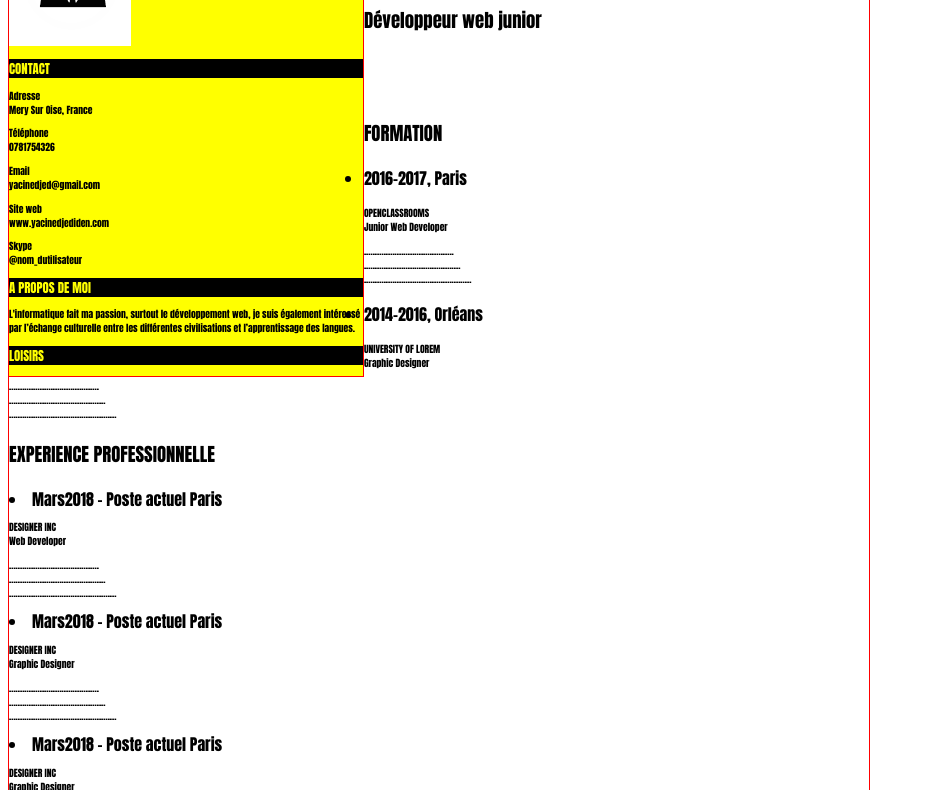
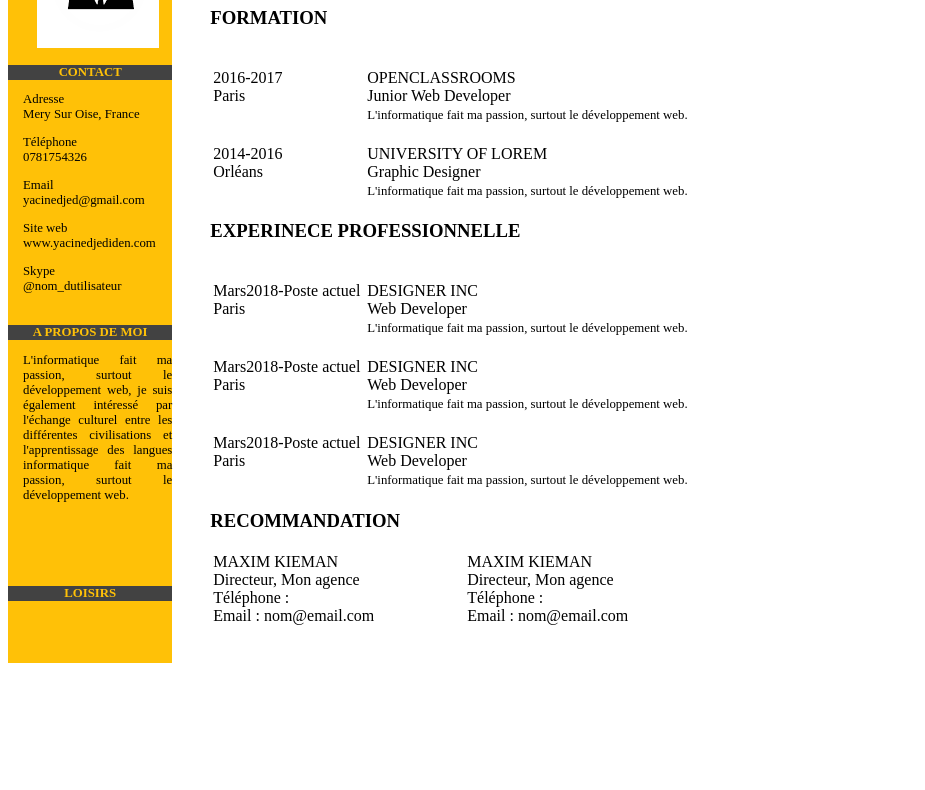
Before and after one commit to YacineDjediden/YacineDjediden.github.io, a plain HTML site: page index.html in a window 1280 px wide. Shown: the part 95-885 px from the top of the page, without its empty margins (0-925 px from the left). After the commit the page ends 831 px from the top, so only its background shows below. Drawn offline with Linux system fonts and the light colour scheme.

Commit message:
amélioration etape 2 html, css

```diff
--- a/css/styles.css
+++ b/css/styles.css
@@ -1,46 +1,61 @@
-/*@font-face {
-    font-family: 'MaSuperPolice';
-    src: url('MaSuperPolice.eot');
-}*/
-.souligne {
-    text-decoration: overline;
+.charset {
+    font-size: 0.8em;
+    /*width: 17%;*/
 }
-
-body {
-    font-family: Impact, "Arial Black", Arial, Verdana, sans-serif;
+td {
+    /*width: 50%;*/
+    min-width: 150px;
+    /*font-size: 0.6em;*/
 }
-
+p{
+    text-align: justify;
+    font-size: 0.8em;
+    max-width: 150px;
+    margin-left: 15px;
+}
+.photo {
+    text-align: center;
+}
 #gauche {
-    border: 1px solid red;
-    width: 28%;
+    /*border: 1px solid black;*/
+    width: 13%;
+    height: 750px;
     float: left;
-    background-color: yellow;
+    background-color: rgb(255,193,7);
+    /*color: rgb(38,50,56);*/
+    text-align: center;
+    /*margin: auto; *//* On peut donc demander à ce que le bloc soit centré avec auto*/
+    /*margin-bottom: 20px;*/
 }
-
-.droite {
-    border: 1px solid red;
-    width: 68%;
-    float: top right;
-}
-
 #gauche h2 {
     clear: both;
-    background-color: #000000;
-    color: yellow;
+    background-color: rgb(66,66,66); /*grey;*/
+    color: rgb(255,193,7);
+    text-transform: uppercase;
     font-size: 0.8em;
-    text-transform: uppercase;
+    /*height: 20px;*/
 }
-
+#contact {
+    height: 250px;
+}
+#apropos {
+    height: 250px;
+}
+#loisirs {
+  height: 150px;
+}
+#droite {
+    float: right;
+    width: 84%;
+    height: 750px;
+    /*text-align: justify;*/
+    /*margin: auto;*/
+}
 mark {
     /* La couleur de fond prend le pas sur celle de toute la page*/
     background-color: white;
-    color: yellow;
+    color: rgb(255,193,7);
 }
-
-.intitul {
-    font-size: 12px;
+.recommandation {
+    min-width: 250px;
 }
-
-p {
-    font-size: 0.6em;
-}
--- a/index.html
+++ b/index.html
@@ -1,16 +1,16 @@
 <!DOCTYPE html>
 <html lang="fr">
     <head>
-    	 <!-- En-tête de la page -->
+         <!-- En-tête de la page -->
         <meta charset="utf-8" />
         <link rel="stylesheet" href="css/styles.css" />
         <title>CV Yacine</title>
     </head>
 
     <body> <!-- Corps de la page -->
-    	<article id="gauche">
-            <p>
-                <img src="images/yacine.jpg" class="imageflottante" alt="Photo de profil" title="C'est beau le web !" />
+        <article id="gauche">
+            <p class="photo">
+                <img src="images/yacine.jpg" class="imageflottante" alt="Photo de profil" title="Yacine" />
             </p>
             <section id="contact">
                 <h2>Contact</h2>
@@ -22,87 +22,80 @@
             </section>
             <section id="apropos">
                 <h2>A propos de moi</h2>
-                <p>L'informatique fait ma passion, surtout le développement web, je suis également intéressé par l’échange culturelle entre les différentes civilisations et l’apprentissage des langues.</p>
+                <p>L'informatique fait ma passion, surtout le développement web, je suis également intéressé par l'échange culturel entre les différentes civilisations et l'apprentissage des langues informatique fait ma passion, surtout le développement web.</p>
             </section>
             <section id="loisirs">
                 <h2>Loisirs</h2>
             </section>
         </article>
-
-    	<div class="droite">
-            <h1> <mark>YACINE</mark> DJEDIDEN</h1>
-            <h3>Développeur web junior</h3><br/><br/>
-                <section>
-                    <h3>FORMATION</h3>
-                        <div class="date_form1">
-                            <ul>
-                                <li>2016-2017, Paris</li>
-                            </ul>
-                        </div>
-                        <div class="formation1">
-                           <p>OPENCLASSROOMS<br/>Junior Web Developer</p>
-                           <p>.........................................<br/>
-                           ............................................<br/>
-                       .................................................</p>
-                        </div>
-                        <div class="date_form2">
-                            <ul>
-                                <li>2014-2016, Orléans</li>
-                            </ul>
-                        </div>
-                         <div class="formation2">
-                           <p>UNIVERSITY OF LOREM<br/>Graphic Designer</p>
-                           <p>.........................................<br/>
-                           ............................................<br/>
-                       .................................................</p>
-                        </div>
-                </section>
-                <section>
-                    <h3>EXPERIENCE PROFESSIONNELLE</h3>
-                        <div class="date_exp1">
-                            <li>Mars2018 - Poste actuel Paris</li>
-                        </div>
-                        <div class="experience1">
-                            <p>DESIGNER INC<br/>Web Developer</p>
-                            <p>.........................................<br/>
-                           ............................................<br/>
-                       .................................................</p>
-
-                        </div>
-                         <div class="date_exp2">
-                            <li>Mars2018 - Poste actuel Paris</li>
-                        </div>
-                        <div class="experience2">
-                            <p>DESIGNER INC<br/>Graphic Designer</p>
-                            <p>.........................................<br/>
-                           ............................................<br/>
-                       .................................................</p>
-                        </div>
-                         <div class="date_exp3">
-                            <li>Mars2018 - Poste actuel Paris</li>
-                        </div>
-                        <div class="experience3">
-                            <p>DESIGNER INC<br/>Graphic Designer</p>
-                            <p>.........................................<br/>
-                           ............................................<br/>
-                       .................................................</p>
-                        </div>
-                </section>
-                <section>
-                    <h3>RECOMMANDATIONS</h3>
-                        <div class="ref1">
-                            <p>MAXIM KIEMAN<br/>Directeur, Mon agence</p>
-                        </div>
-                        <div class="ref2">
-                            <p>MAXIM KIEMAN<br/>Directeur, Mon agence</p>
-
-                        </div>
-                </section>
-
-
-
-
-    	</div>
-
+        <article id="droite">
+                <h1> <mark>YACINE</mark> DJEDIDEN<br/>Développeur web junior</h1>
+               <!-- <h2>Développeur web junior</h2>-->
+            <section id="parcours">
+                <h3>FORMATION</h3>
+                 <table>
+<!-- Formation -->
+                    <tr>
+                        <td>2016-2017<br/>Paris</td>
+                        <td>
+                            <br/>
+                            OPENCLASSROOMS<br/>Junior Web Developer<br/>
+                            <span class="charset">L'informatique fait ma passion, surtout le développement web.</span>
+                        </td>
+                    </tr>
+<!-- Formation -->
+                    <tr>
+                        <td>2014-2016</br>Orléans</td>
+                        <td>
+                            <br/>
+                            UNIVERSITY OF LOREM<br/>Graphic Designer<br/>
+                            <span class="charset">L'informatique fait ma passion, surtout le développement web.</span>
+                        </td>
+                    </tr>
+                </table>
+                <h3>EXPERINECE PROFESSIONNELLE</h3>
+                 <table>
+<!-- Poste designer -->
+                    <tr>
+                        <td>Mars2018-Poste actuel<br/>Paris</td>
+                        <td>
+                            <br/>
+                            DESIGNER INC<br />Web Developer<br />
+                            <span class="charset">L'informatique fait ma passion, surtout le développement web.</span>
+                        </td>
+                    </tr>
+<!-- Poste designer -->
+                    <tr>
+                        <td>Mars2018-Poste actuel<br/>Paris</td>
+                        <td>
+                            <br/>
+                            DESIGNER INC<br />Web Developer<br />
+                            <span class="charset">L'informatique fait ma passion, surtout le développement web.</span>
+                        </td>
+                    </tr>
+<!-- Poste designer -->
+                    <tr>
+                        <td>Mars2018-Poste actuel<br/>Paris</td>
+                        <td>
+                            <br/>
+                            DESIGNER INC<br />Web Developer<br />
+                            <span class="charset">L'informatique fait ma passion, surtout le développement web.</span>
+                        </td>
+                    </tr>
+                </table>
+                 <h3>RECOMMANDATION</h3>
+                 <table>
+<!-- Recommandation -->
+                    <tr>
+                        <td class="recommandation">
+                            MAXIM KIEMAN<br/>Directeur, Mon agence<br/>Téléphone : <br/>Email : nom@email.com
+                        </td>
+                        <td class="recommandation">
+                            MAXIM KIEMAN<br/>Directeur, Mon agence<br/>Téléphone :<br/>Email : nom@email.com
+                        </td>
+                    </tr>
+                </table>
+            </section>
+        </article>
     </body>
 </html>
```
